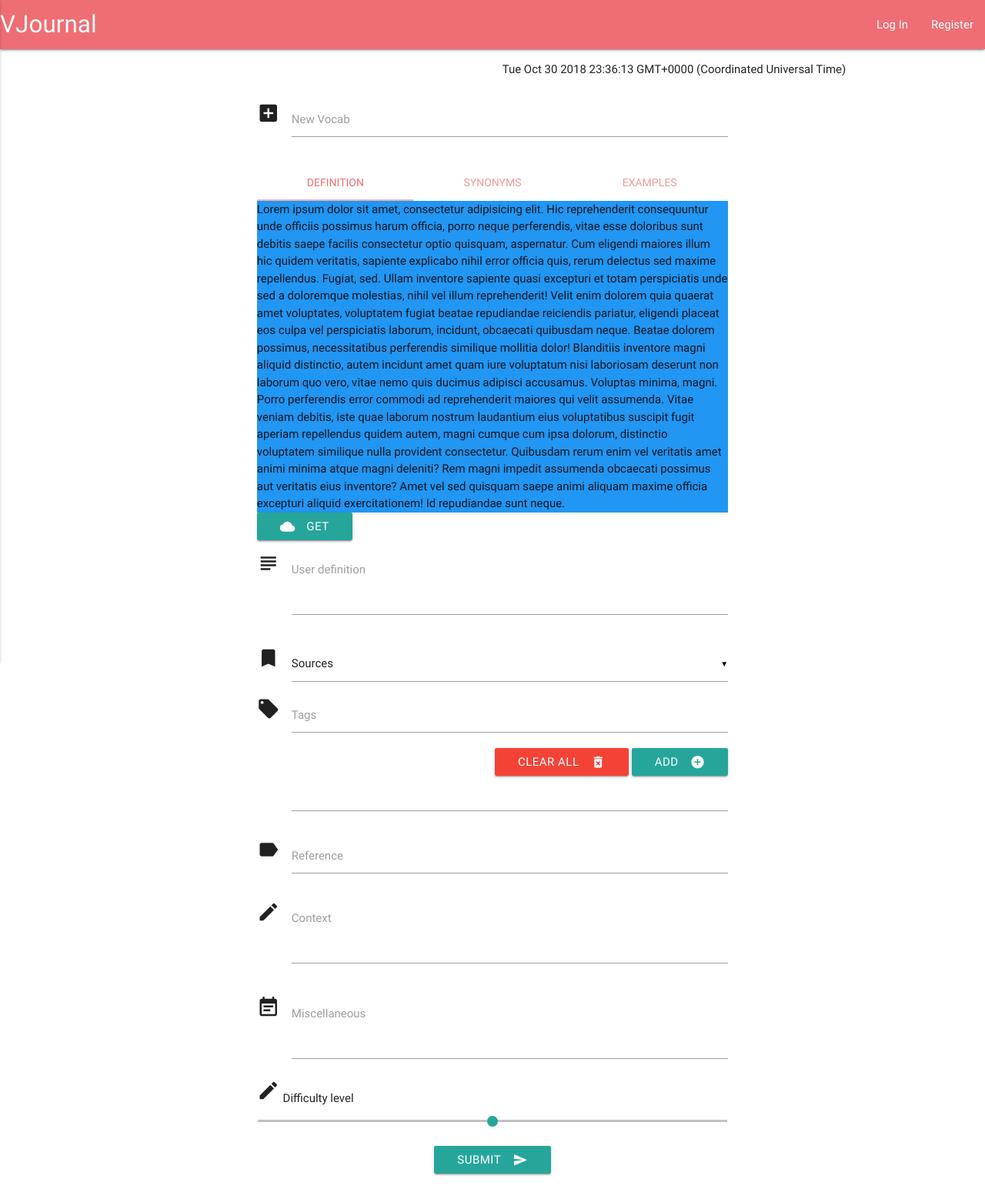
After one commit to Code-Institute-Submissions/vocab_journal, a Flask app: template templates/add_vocabBAKCUP.html in a window 1280 px wide. The commit adds this page. Shown: the whole page at 77% size. Run offline with Flask 2, Linux system fonts and the light colour scheme; the template is opened without the code that fills it, so the values that code supplies are empty; some libraries are stand-ins or nearby versions; some web fonts are replaced.

Commit message:
added a new page check_vocab, the sequences of adding a new vocab has changed! first we check the vocab at check_vocab page, then we either load the vocab page if it exists OR push the vocab with its api extracted definitions into add_vocab page

```diff
--- a/py_define.py
+++ b/py_define.py
@@ -6,7 +6,7 @@ app_id = '413b2e3a'
 app_key = '84354fe4c72b838606558498c33f6eb1'
 
 language = 'en'
-word_id = 'proletariat'
+word_id = 'myriad'
 
 # url = 'https://od-api.oxforddictionaries.com:443/api/v1/entries/' + language + '/' + word_id.lower() + '/synonyms;antonyms'
 url = 'https://od-api.oxforddictionaries.com:443/api/v1/entries/' + language + '/' + word_id.lower()
--- a/static/js/add_vocab.js
+++ b/static/js/add_vocab.js
@@ -38,11 +38,4 @@ $(document).ready(function() {
     })
 
 
-    $('ul.tabs').tabs({
-        swipeable: true,
-        responsiveThreshold: 3000
-    });
-
-
-
 });
--- /dev/null
+++ b/templates/add_vocabBAKCUP.html
@@ -0,0 +1,122 @@
+{% extends 'base.html'%} {% block title %}Add setup{% endblock %} {% block content %}
+
+<div class="row">
+    <p class="current_date right-align"></p>
+    <form action="{{ url_for('insert_vocab') }}" method="POST" class="col s10 offset-s1 m8 offset-m2">
+        <div class="row">
+
+
+            <div class="input-field">
+                <i class="material-icons prefix">add_box</i>
+                <input id="vocab" name="vocab" type="text" minlength="2" class="validate" required>
+                <label for="vocab">New Vocab</label>
+            </div>
+
+            {% with messages = get_flashed_messages() %} {% if messages %}
+            <ul>
+                {% for message in messages %}
+                <p>{{ message }}.</p>
+                {% endfor %}
+            </ul>
+            {% endif %} {% endwith %}
+
+            <div class="input-field">
+                <ul id="tabs-swipe-demo" class="tabs">
+                    <li class="tab col s4"><a class="active" href="#test-swipe-1">Definition</a></li>
+                    <li class="tab col s4"><a href="#test-swipe-2">Synonyms</a></li>
+                    <li class="tab col s4"><a href="#test-swipe-3">Examples</a></li>
+                </ul>
+                <div id="test-swipe-1" class="blue">Lorem ipsum dolor sit amet, consectetur adipisicing elit. Hic reprehenderit consequuntur unde officiis possimus harum officia, porro neque perferendis, vitae esse doloribus sunt debitis saepe facilis consectetur optio quisquam, aspernatur.
+                    Cum eligendi maiores illum hic quidem veritatis, sapiente explicabo nihil error officia quis, rerum delectus sed maxime repellendus. Fugiat, sed. Ullam inventore sapiente quasi excepturi et totam perspiciatis unde sed a doloremque
+                    molestias, nihil vel illum reprehenderit! Velit enim dolorem quia quaerat amet voluptates, voluptatem fugiat beatae repudiandae reiciendis pariatur, eligendi placeat eos culpa vel perspiciatis laborum, incidunt, obcaecati quibusdam
+                    neque. Beatae dolorem possimus, necessitatibus perferendis similique mollitia dolor! Blanditiis inventore magni aliquid distinctio, autem incidunt amet quam iure voluptatum nisi laboriosam deserunt non laborum quo vero, vitae nemo
+                    quis ducimus adipisci accusamus. Voluptas minima, magni. Porro perferendis error commodi ad reprehenderit maiores qui velit assumenda. Vitae veniam debitis, iste quae laborum nostrum laudantium eius voluptatibus suscipit fugit aperiam
+                    repellendus quidem autem, magni cumque cum ipsa dolorum, distinctio voluptatem similique nulla provident consectetur. Quibusdam rerum enim vel veritatis amet animi minima atque magni deleniti? Rem magni impedit assumenda obcaecati
+                    possimus aut veritatis eius inventore? Amet vel sed quisquam saepe animi aliquam maxime officia excepturi aliquid exercitationem! Id repudiandae sunt neque.</div>
+                <div id="test-swipe-2" class="red">Lorem ipsum dolor sit amet, consectetur adipisicing elit. Consectetur et, molestiae numquam quia minus culpa sequi recusandae, nobis voluptatibus maiores aliquam deleniti voluptas. Ratione in magnam aliquam dolorum similique! Eum minus
+                    hic molestiae culpa esse amet eius dolore nisi, totam quidem perferendis eveniet eligendi ipsam. Atque quibusdam nostrum magnam, nam commodi dicta laudantium numquam quam ut, hic, in, soluta ducimus iste cupiditate. Dolorum illum at
+                    dolore consequatur voluptas accusamus atque quod voluptate. Eius nobis pariatur debitis, aperiam repellat sapiente ducimus veniam nostrum commodi maxime reiciendis possimus itaque minus inventore facilis cupiditate dolorem dolorum
+                    fuga? Sed nisi facere temporibus possimus numquam necessitatibus consectetur labore sunt illum sint a quasi nesciunt magnam voluptas, ab voluptates rem inventore aliquam? Tenetur, neque incidunt in possimus tempore aut commodi dolores
+                    quibusdam nam alias, necessitatibus, repellat modi officia? Rerum aspernatur cupiditate consequatur, iure molestiae, nostrum odio porro expedita sint ipsam exercitationem impedit alias. Pariatur dicta officia distinctio architecto
+                    ea molestiae vitae, praesentium dignissimos ab id provident, expedita ex. Similique at saepe, dolor doloribus voluptatem, nulla debitis vel explicabo praesentium quia sapiente facilis ipsum tenetur commodi, consequuntur provident!
+                    Cumque eum earum laudantium eveniet excepturi minima, consequatur delectus reiciendis labore rerum, aspernatur facilis eius nihil expedita voluptate error!</div>
+                <div id="test-swipe-3" class="green">Lorem ipsum dolor sit amet, consectetur adipisicing elit. Ea enim a est dignissimos quae alias, autem, corrupti omnis voluptas ut sed doloribus praesentium earum inventore obcaecati, quidem nihil voluptate nisi rerum. Illo tenetur exercitationem
+                    corrupti, necessitatibus dolor quo, sapiente ipsam optio atque explicabo magnam ullam reiciendis facere velit repellendus libero assumenda neque dignissimos eos asperiores inventore veritatis doloremque similique. Quia voluptates nisi
+                    maiores, sequi aut placeat! Dolorum cupiditate numquam velit! Consectetur soluta laboriosam corporis veritatis veniam debitis accusamus quidem nostrum, magnam alias. Velit maiores impedit similique iure vero numquam nostrum est quidem
+                    cum dolor quo soluta, sed laboriosam eos minima! Sequi excepturi provident assumenda, qui ad tempora nisi quos laboriosam, quis commodi dicta distinctio perspiciatis id repudiandae debitis quia, molestias? Facere minima explicabo,
+                    corporis iure eum a doloremque alias, earum quae voluptatibus molestiae provident mollitia praesentium modi quod nihil cupiditate vel, laboriosam eius. Recusandae quisquam neque officia expedita placeat, dolorum nulla laborum ipsam
+                    nesciunt exercitationem impedit a eum debitis iste excepturi dolore rerum possimus saepe sunt mollitia pariatur similique consequuntur, est asperiores! Temporibus amet consequuntur perferendis fuga, et molestiae atque iste, veritatis
+                    corporis tempore nemo. Quidem earum veniam eum, cumque animi velit commodi dicta obcaecati aut illum neque ducimus exercitationem.</div>
+                <a class="waves-effect waves-light btn"><i class="material-icons left">cloud</i>Get</a>
+
+
+
+            </div>
+
+
+            <div class="input-field">
+                <i class="material-icons prefix">subject</i>
+                <textarea id="user_definition" name="user_definition" class="materialize-textarea" data-length="500"></textarea>
+                <label for="user_definition">User definition</label>
+            </div>
+
+            <div class="input-field">
+                <i class="material-icons prefix">bookmark</i>
+                <select id="source" name="source">
+                    <option value="" disabled selected>Sources</option>
+                    {% for source in sources %}
+                        <option value="{{ source.name }}">{{ source.name.title() }}</option>
+                    {% endfor %}
+                </select>
+            </div>
+
+            <div class="input-field">
+                <div class="input-field">
+                    <i class="material-icons prefix">local_offer</i>
+                    <input id="tag" type="text" minlength="2">
+                    <div class="right-align">
+                        <a id="removeTags" class="waves-effect waves-light btn red"><i class="material-icons right">delete_forever</i>Clear all</a>
+                        <a id="addTag" class="waves-effect waves-light btn"><i class="material-icons right">add_circle</i>Add</a>
+                    </div>
+                    <label for="first_name">Tags</label>
+                    <input id="tag-pool" name="tags" type="text" readonly>
+                </div>
+            </div>
+
+            <div class="input-field">
+                <i class="material-icons prefix">label</i>
+                <input id="ref" name="ref" type="text">
+                <label for="ref">Reference</label>
+            </div>
+
+            <div class="input-field">
+                <i class="material-icons prefix">mode_edit</i>
+                <textarea id="context" name="context" class="materialize-textarea" data-length="500"></textarea>
+                <label for="context">Context</label>
+            </div>
+
+            <div class="input-field">
+                <i class="material-icons prefix">event_note</i>
+                <textarea id="misc" name="misc" class="materialize-textarea" data-length="500"></textarea>
+                <label for="misc">Miscellaneous</label>
+            </div>
+
+                <!--<div class="input-field">-->
+            <div class="range-field ">
+                    <i class="small material-icons">mode_edit</i><span> Difficulty level</span><input id="difficulty" name="difficulty" type="range" min="0" max="100" />
+                </div>
+            <!--</div>-->
+
+            <div class="input-field center-align">
+                <button class="btn waves-effect waves-light" type="submit">Submit
+                    <i class="material-icons right">send</i>
+                </button>
+            </div>
+
+        </div>
+    </form>
+
+</div>
+{% block additional_scripts %}
+<script src="{{ url_for('static', filename='js/add_vocab.js') }}"></script>
+{% endblock %} {% endblock %}
--- a/templates/base.html
+++ b/templates/base.html
@@ -28,7 +28,7 @@
                 <ul id="nav-mobile" class="right hide-on-med-and-down">
                     {% if session['username'] %}
                         <li><a href="{{ url_for('dash') }}">Welcome {{ session['name'].title() }}</a></li>
-                        <li><a href="{{ url_for('add_vocab') }}">Add Vocab</a></li>
+                        <li><a href="{{ url_for('check_vocab') }}">Add Vocab</a></li>
                         {% if session['admin'] %}
                             <li><a href="{{ url_for('manage_sources') }}">Manage Sources</a></li>
                         {% endif %}
```
Also changed, not shown: run.py (+78 -28 lines), templates/add_vocab.html (+23 -42 lines), templates/check_vocab.html (added, +27 -0 lines), templates/todo_deleteME.txt (+12 -2 lines).
